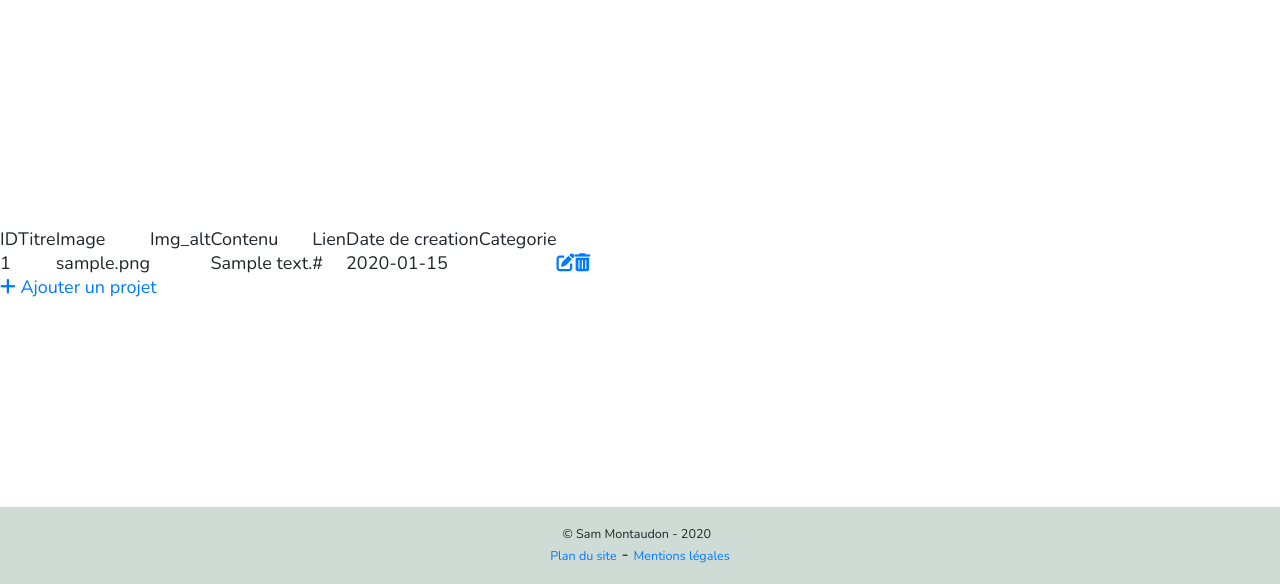
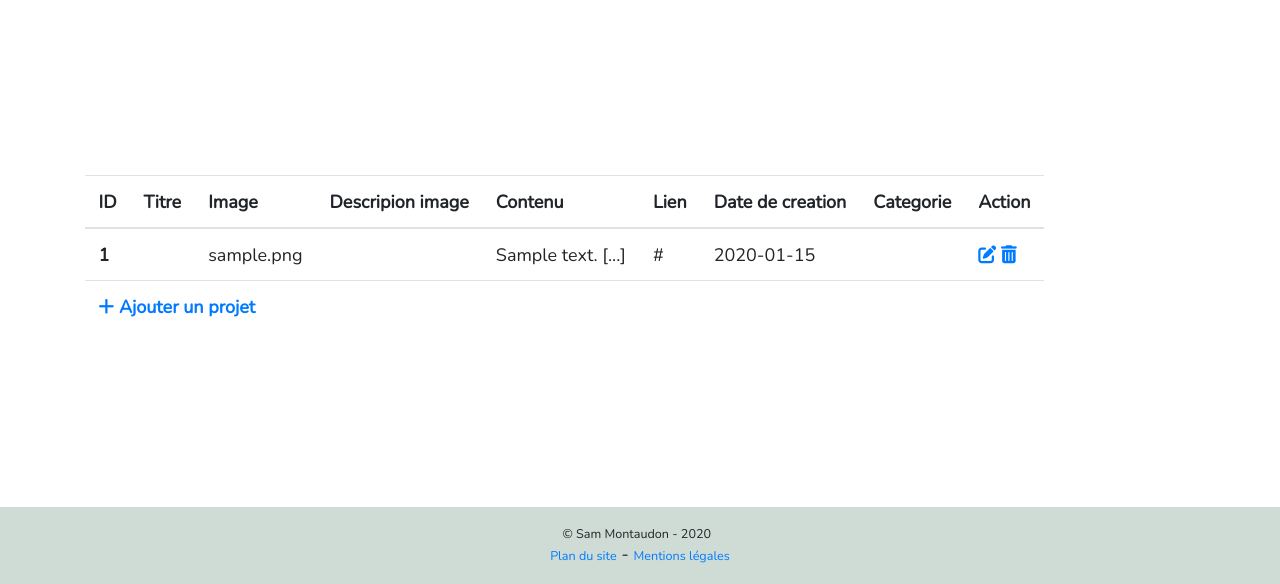
Before and after one commit to Samz87/site_perso, a PHP site: page /site_perso/admin/articles in a window 1280 px wide. Shown: the part 216-800 px from the top of the page. Run offline with PHP 8.4, Linux system fonts and the light colour scheme; the visitor is signed in with stand-in values (Sample User, id 1); tables that the repository leaves empty hold one stand-in row (values such as "Sample post"); grey boxes labelled with a size stand in for pictures from a placeholder-image service; data that the repository does not hold is empty; some libraries are stand-ins or nearby versions.

Commit message:
articles back

```diff
--- /dev/null
+++ b/assets/scss/admin/_table.scss
@@ -0,0 +1,9 @@
+table {
+    th {
+        padding : 1rem 0 1rem 0;
+        font-weight: 700;
+    }
+    #id {
+        font-weight: 700;
+    }
+}
--- a/assets/scss/style.scss
+++ b/assets/scss/style.scss
@@ -14,6 +14,7 @@
 @import "contact";
 @import "blog";
 @import "admin/add";
+@import "admin/table";
 
 body{
     height: 100vh;
--- a/views/admin/articles/addarticle.php
+++ b/views/admin/articles/addarticle.php
@@ -8,7 +8,7 @@ if (isset($_SESSION['isLogged'])) {
     <div class="container">
         <div class="row">
             <div class="col">
-                <form class="addarticle_form" method="post" enctype="multipart/form-data">
+                <form class="article_form" method="post" enctype="multipart/form-data">
                     <div class="form-group">
                         <input type="text" class="form-control" id="title" name="title" placeholder="Titre de l'article">
                     </div>
--- a/views/admin/articles/articles.php
+++ b/views/admin/articles/articles.php
@@ -4,48 +4,55 @@ if (isset($_SESSION['isLogged'])) {
 } else {
     require_once('views/templates/header.php');
 } ?>
-
+<div class="container">
+    <div class="row">
+        <div class="col">
             <div class="table-responsive">
-    <table>
+                <table class="table table-responsive">
                     <thead>
                         <tr>
                             <th>ID</th>
                             <th>Titre</th>
                             <th>Image</th>
-                <th>Img_alt</th>
+                            <th>Descripion image</th>
                             <th>Contenu</th>
                             <th>Lien</th>
                             <th>Date de creation</th>
                             <th>Categorie</th>
+                            <th>Action</th>
                         </tr>
                     </thead>
 
                     <tbody>
                         <?php foreach ($articles as $article) : ?>
                             <tr>
-                    <td><?php echo $article['id']; ?></td>
+                                <td id="id"><?php echo $article['id']; ?></td>
                                 <td><?php echo $article['title']; ?></td>
                                 <td><?php echo $article['img']; ?></td>
                                 <td><?php echo $article['img_alt']; ?></td>
-                    <td><?php echo $article['content']; ?></td>
+                                <td><?php echo substr($article['content'], 0, 40); ?> [...] </td>
                                 <td><?php echo $article['link']; ?></td>
                                 <td><?php echo $article['dateCreation']; ?></td>
                                 <td><?php echo $article['categorie']; ?></td>
 
-                    <td><a href="<?php echo BASE_URL; ?>admin/editarticle/<?php echo $article['id']; ?>"><i class="fas fa-edit"></i></a></td>
-                    <td><a class="a-beware" href="<?php echo BASE_URL; ?>admin/deletearticle/<?php echo $article['id']; ?>"><i class="fas fa-trash-alt"></i></a></td>
+                                <td>
+                                    <a href="<?php echo BASE_URL; ?>admin/editarticle/<?php echo $article['id']; ?>"><i class="fas fa-edit"></i></a>
+                                    <a class="a-beware" href="<?php echo BASE_URL; ?>admin/deletearticle/<?php echo $article['id']; ?>"><i class="fas fa-trash-alt"></i></a>
+                                </td>
                             </tr>
                         <?php endforeach; ?>
                     </tbody>
 
                     <tfoot>
                         <tr>
-                <th colspan="7">
+                            <th colspan="9">
                                 <a class="button" href="<?php echo BASE_URL; ?>admin/addarticle/"><i class="fas fa-plus"></i> Ajouter un projet</a>
                             </th>
                         </tr>
                     </tfoot>
                 </table>
             </div>
-
+        </div>
+    </div>
+</div>
 <?php require("views/templates/footer.php"); ?>
```
Also changed, not shown: assets/css/style.min.css, assets/img_articles/2018-11-01 (3).png (added), 1 other file. Lines whose indentation alone changed are shown as unchanged.
